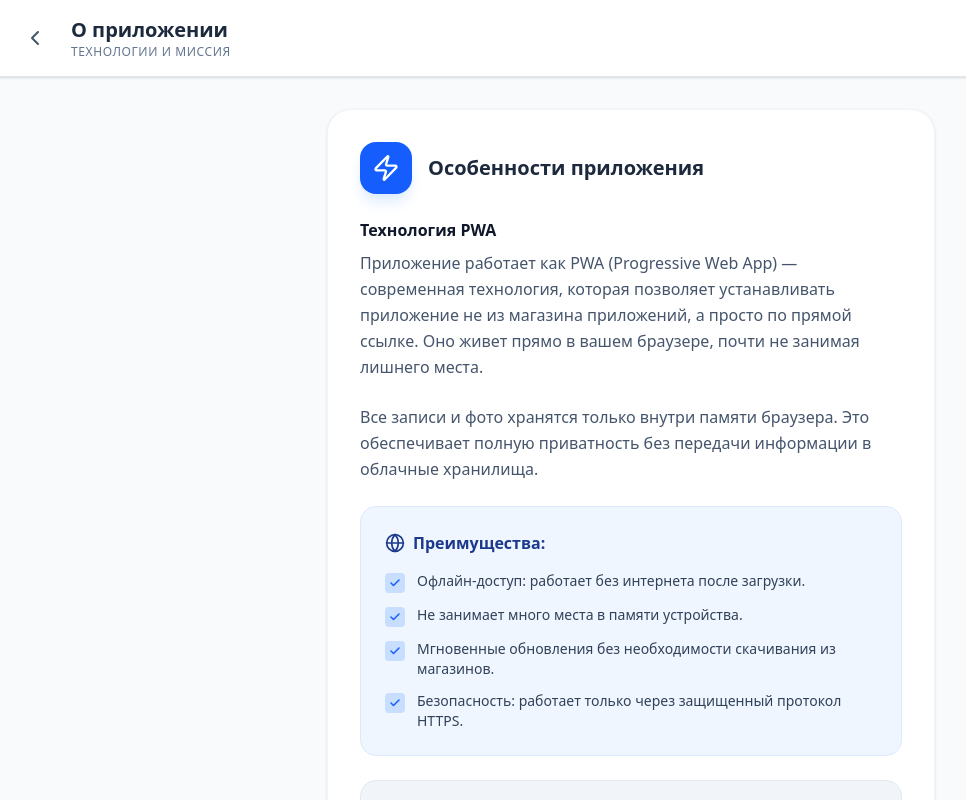
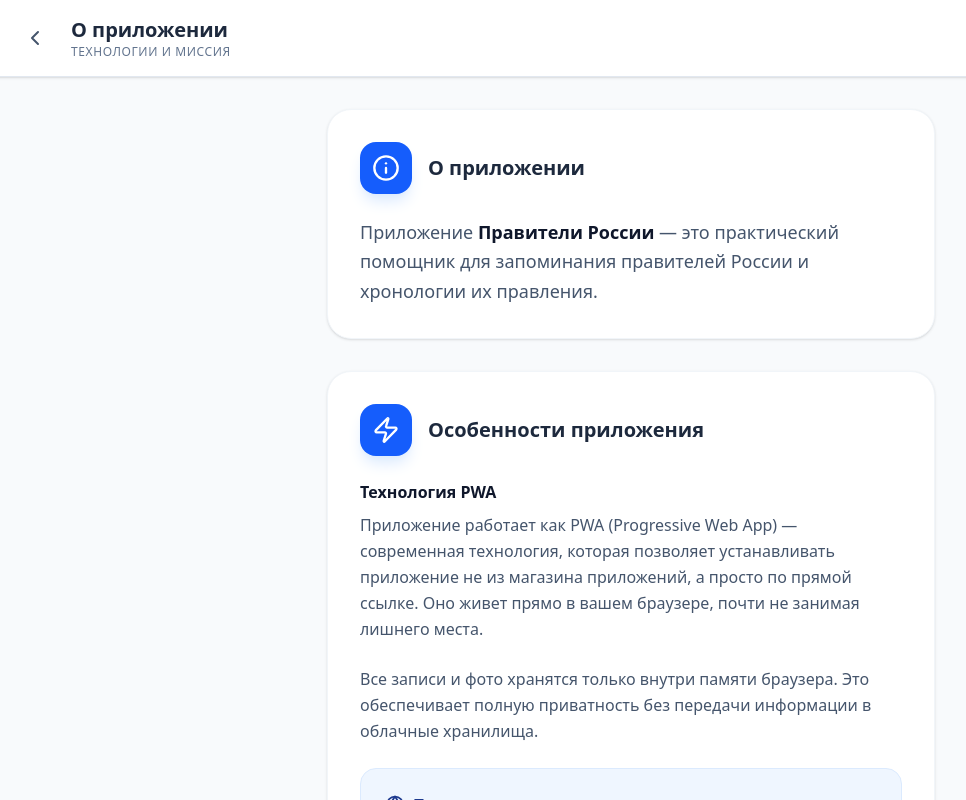
Before and after one commit to indievid-vk/Leaders-of-Russia, a React (Vite) app: page / in a window 1280 px wide. Both pictures are taken after a click on the button "О приложении". Shown: the top 800 px of the page, without its empty margins (9-975 px from the left). Built offline with nearby package versions, Linux system fonts and the light colour scheme.

Commit message:
feat: Add introductory section to About page
Introduces a new section on the About page providing a brief overview of the "Правители России" application and its purpose. This aims to give users immediate context about the app's functionality.

```diff
--- a/src/components/AboutPage.tsx
+++ b/src/components/AboutPage.tsx
@@ -24,6 +24,18 @@ export default function AboutPage({ onBack }: AboutPageProps) {
 
       {/* Content */}
       <main className="flex-1 max-w-2xl w-full mx-auto p-4 sm:p-8 space-y-8 pb-20">
+        <section className="bg-white rounded-3xl p-6 sm:p-8 shadow-sm border border-slate-100">
+          <div className="flex items-center gap-4 mb-6">
+            <div className="bg-blue-600 text-white p-3 rounded-2xl shadow-lg shadow-blue-100">
+              <Info size={28} />
+            </div>
+            <h2 className="text-xl font-bold">О приложении</h2>
+          </div>
+          <p className="text-slate-600 leading-relaxed text-lg">
+            Приложение <strong className="text-slate-900">Правители России</strong> — это практический помощник для запоминания правителей России и хронологии их правления.
+          </p>
+        </section>
+
         <section className="bg-white rounded-3xl p-6 sm:p-8 shadow-sm border border-slate-100">
           <div className="flex items-center gap-4 mb-6">
             <div className="bg-blue-600 text-white p-3 rounded-2xl shadow-lg shadow-blue-100">
```
